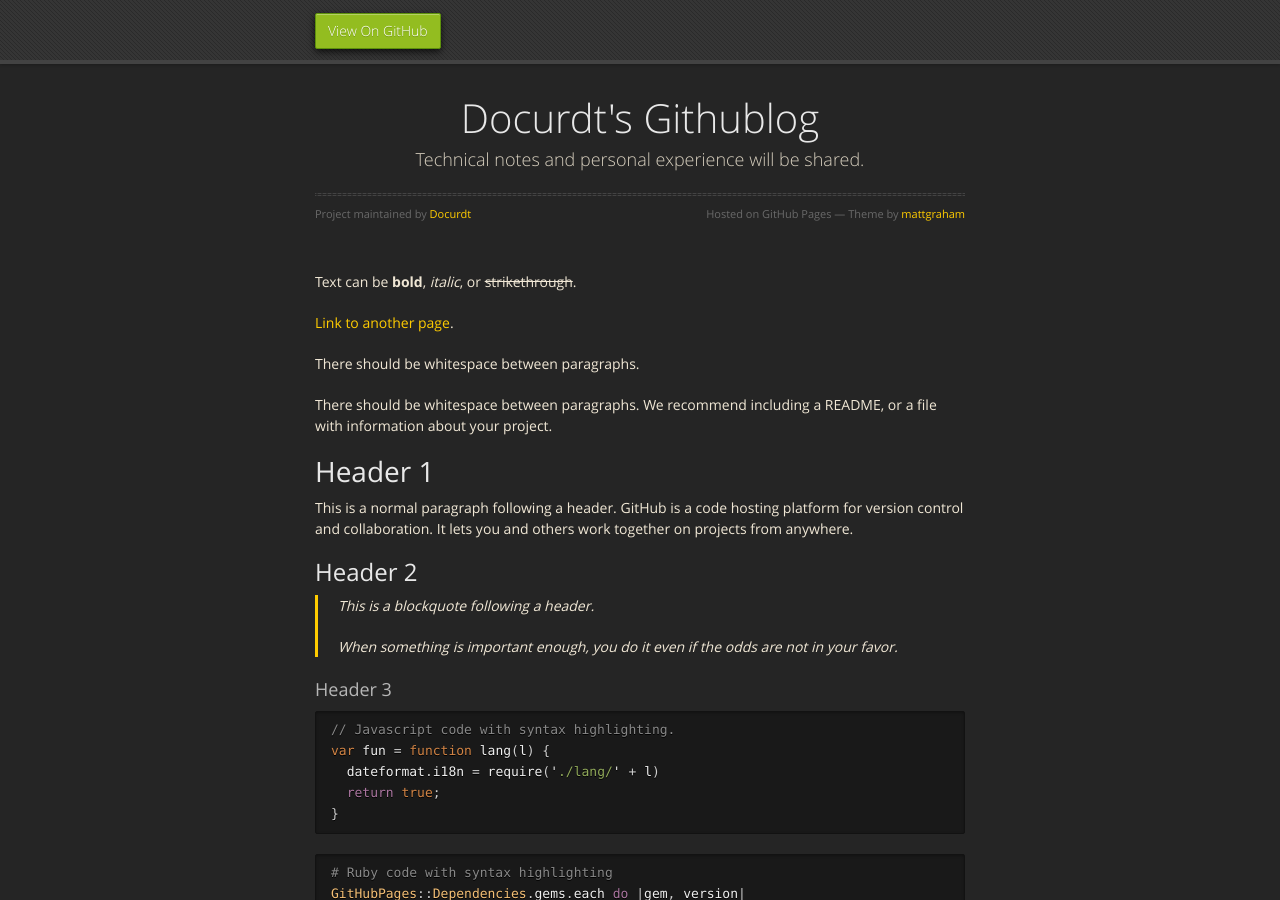
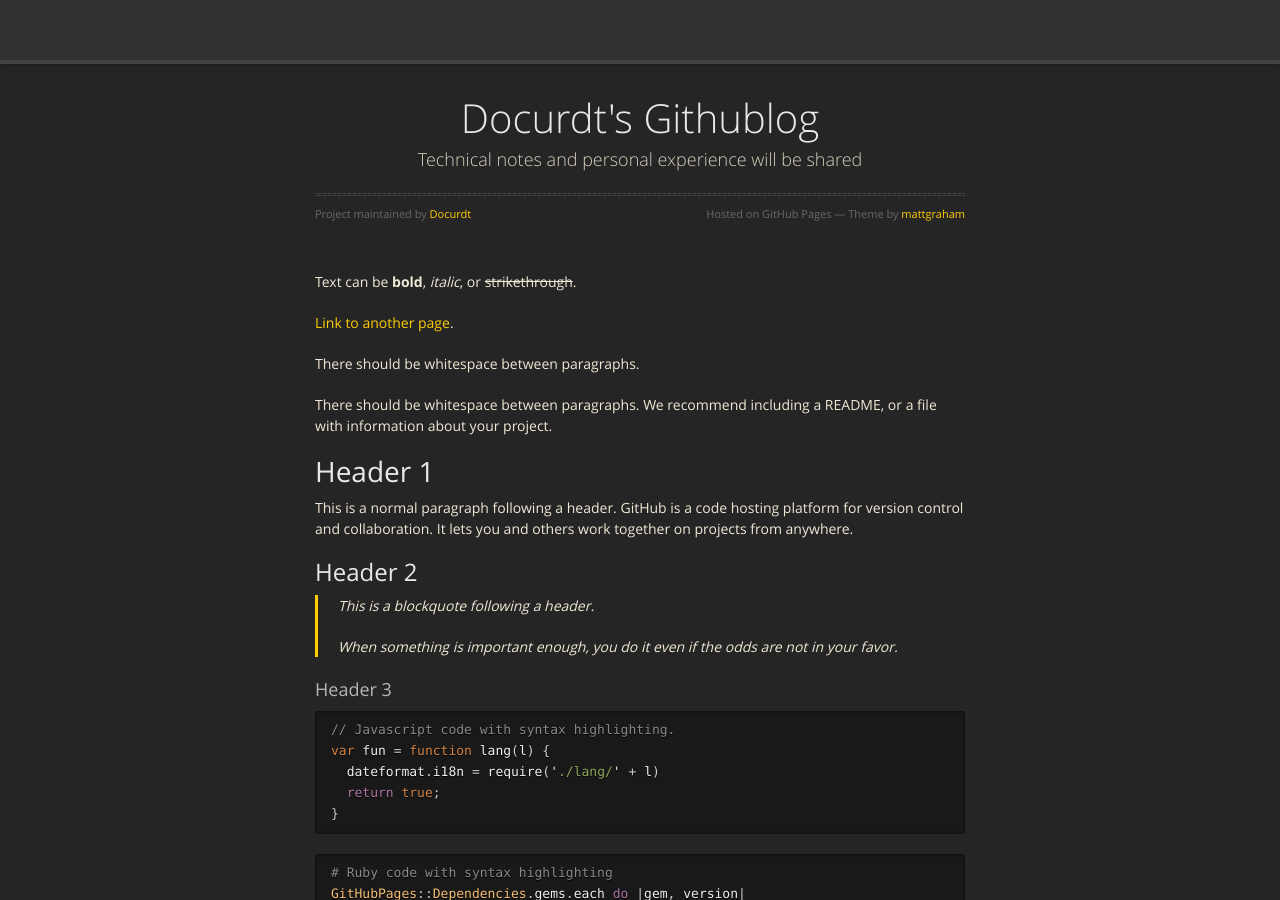
Before and after one commit to Docurdt/docurdt.github.io, a Jekyll site: the page built from index.md, in a window 1280 px wide and 900 px high. Built offline with Jekyll 4.4.1, drawn with Linux system fonts in a browser that asks for light colours.

Commit message:
nav modified for hidden all

```diff
--- a/_config.yml
+++ b/_config.yml
@@ -1,5 +1,5 @@
 title: Docurdt's Githublog
-description: Technical notes and personal experience will be shared.
+description: Technical notes and personal experience will be shared
 show_downloads: false
 google_analytics:
 theme: jekyll-theme-midnight
--- a/_layouts/default.html
+++ b/_layouts/default.html
@@ -20,8 +20,8 @@
   <body>
       <div id="header">
         <nav>
-          <li class="fork"><a href="{{ site.github.repository_url }}">View On GitHub</a></li>
           {% if site.show_downloads %}
+            <li class="fork"><a href="{{ site.github.repository_url }}">View On GitHub</a></li>
             <li class="downloads"><a href="{{ site.github.zip_url }}">ZIP</a></li>
             <li class="downloads"><a href="{{ site.github.tar_url }}">TAR</a></li>
             <li class="title">DOWNLOADS</li>
```
